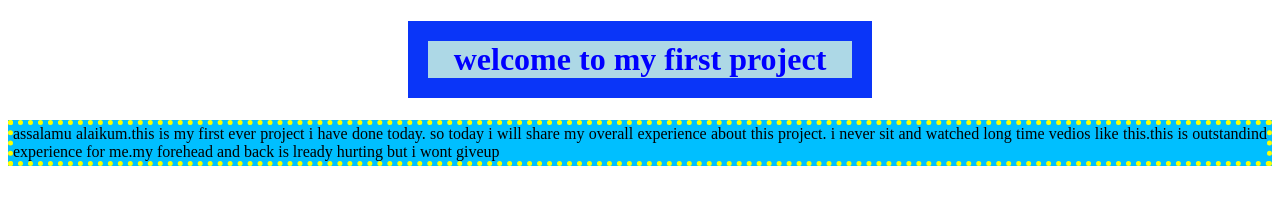
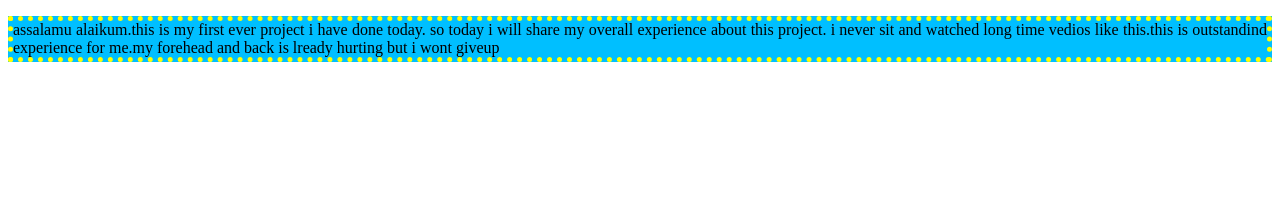
Before and after one commit to somayachowdhury/first-project, a plain HTML site: page first_project.html in a window 1280 px wide. Drawn offline with Linux system fonts and the light colour scheme.

Commit message:
Update first_project.html

```diff
--- a/first_project.html
+++ b/first_project.html
@@ -8,7 +8,7 @@
     <link rel="stylesheet" href="style.css">
 </head>
 <body>
-<h1  class="headline under">welcome to my first project</h1>
+
 <p class="essay gh">assalamu alaikum.this is my first ever project i have done today.
     so today i will share my overall experience about this project.
     i never sit and watched long time vedios like this.this is outstandind experience for me.my forehead and back is lready hurting but i wont giveup</p>
```
